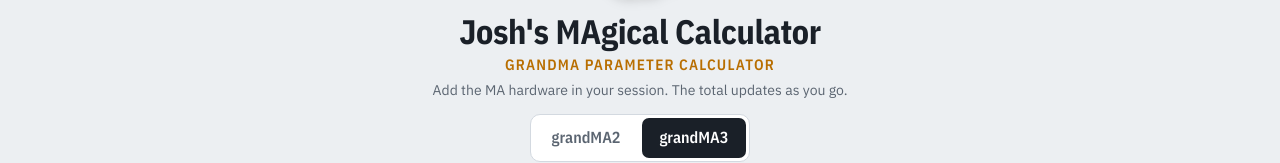
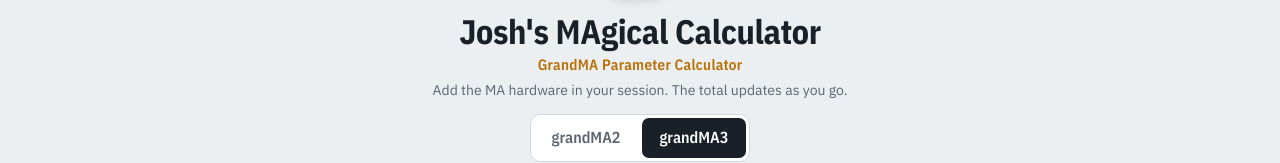
Before and after one commit to jkoffman/MAgiCalc, a plain HTML site: page index.html in a window 1280 px wide. Shown: the part 181-344 px from the top of the page. Drawn offline with nearby package versions, Linux system fonts and the light colour scheme.

Commit message:
Keep subtitle casing as written
Co-Authored-By: Claude Opus 5.5 <noreply@anthropic.com>
Claude-Session: https://claude.ai/code/session_01WgBz8FbRm8ubJpWcFXJ6CL

```diff
--- a/index.html
+++ b/index.html
@@ -57,7 +57,7 @@ header.top { display: flex; flex-direction: column; align-items: center; text-al
   /* white outline around the silhouette, lifts it off the page colour in light and dark */
   filter: drop-shadow(2px 0 0 #fff) drop-shadow(-2px 0 0 #fff) drop-shadow(0 2px 0 #fff) drop-shadow(0 -2px 0 #fff) drop-shadow(0 1px 6px rgba(0,0,0,.18));
 }
-.kicker { font-family: var(--font-display); font-weight: 600; font-size: 15px; letter-spacing: .08em; text-transform: uppercase; color: var(--accent); margin: 4px 0 0; }
+.kicker { font-family: var(--font-display); font-weight: 600; font-size: 15px; letter-spacing: .02em; color: var(--accent); margin: 4px 0 0; }
 h1 { font-family: var(--font-display); font-weight: 700; font-size: 34px; line-height: 1.1; margin: 0; letter-spacing: -0.01em; text-wrap: balance; }
 .sub { color: var(--muted); margin: 4px 0 0; font-size: 14px; }
 
```
